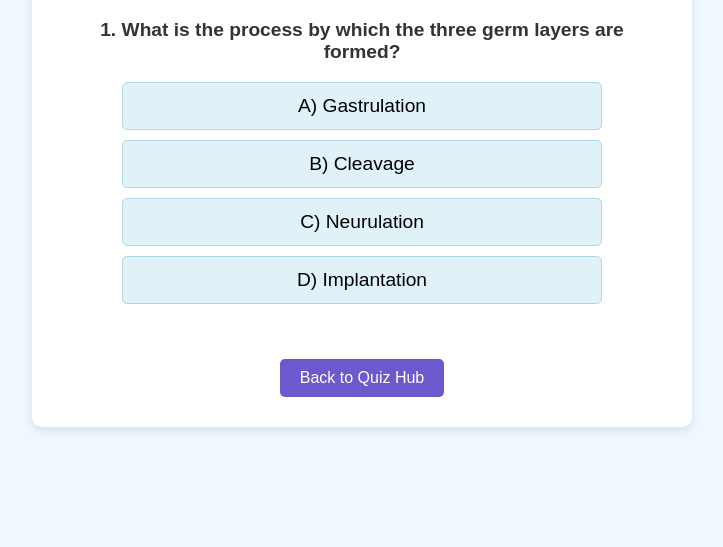
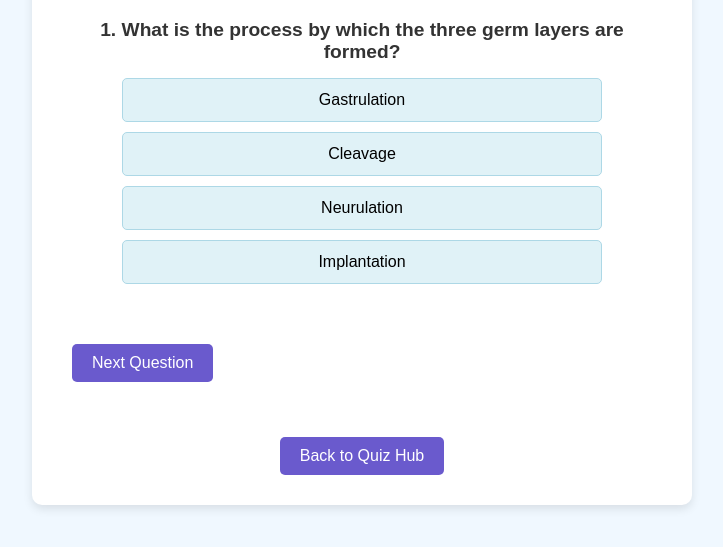
Before and after one commit to Thadrox/Medical-Website, a plain HTML site: page anatomy-quizzes/embryology-quiz.html in a window 1280 px wide. Shown: the part 131-678 px from the top of the page, without its empty margins (278-1001 px from the left). Drawn offline with Linux system fonts and the light colour scheme.

Commit message:
Update embryology-quiz.html increased number of questions
Increased number if questions with pasting

```diff
--- a/anatomy-quizzes/embryology-quiz.html
+++ b/anatomy-quizzes/embryology-quiz.html
@@ -4,7 +4,8 @@
     <meta charset="UTF-8">
     <meta name="viewport" content="width=device-width, initial-scale=1.0">
     <title>Embryology Quiz</title>
-    <link rel="icon" href="https://img.icons8.com/ios-filled/50/quiz.png" type="image/png"> <style>
+    <link rel="icon" href="https://img.icons8.com/ios-filled/50/quiz.png" type="image/png">
+    <style>
         body {
             font-family: Arial, sans-serif;
             margin: 20px;
@@ -23,10 +24,13 @@
         h1 {
             color: #2e8b57;
         }
+        .question-section {
+            margin-bottom: 20px;
+        }
         .question {
-            margin-bottom: 20px;
             font-size: 1.2em;
             font-weight: bold;
+            margin-bottom: 15px;
         }
         .options button {
             display: block;
@@ -44,10 +48,31 @@
             background-color: #cceeff;
             border-color: #99ccff;
         }
+        #feedback {
+            margin-top: 15px;
+            font-size: 1.1em;
+            font-weight: bold;
+            min-height: 25px; /* To prevent layout shift */
+        }
         #result {
             margin-top: 25px;
-            font-size: 1.1em;
+            font-size: 1.3em;
             font-weight: bold;
+            color: #2e8b57;
+        }
+        .navigation-buttons button {
+            padding: 10px 20px;
+            margin: 10px;
+            background-color: #6a5acd;
+            color: white;
+            border: none;
+            border-radius: 5px;
+            cursor: pointer;
+            font-size: 1em;
+            transition: background-color 0.3s;
+        }
+        .navigation-buttons button:hover {
+            background-color: #483d8b;
         }
         .back-button {
             display: inline-block;
@@ -67,30 +92,134 @@
 <body>
     <div class="quiz-container">
         <h1>Embryology Quiz</h1>
-        <div class="question">
-            <p>1. What is the process by which the three germ layers are formed?</p>
-            <div class="options">
-                <button onclick="checkAnswer('gastrulation')">A) Gastrulation</button>
-                <button onclick="checkAnswer('cleavage')">B) Cleavage</button>
-                <button onclick="checkAnswer('neurulation')">C) Neurulation</button>
-                <button onclick="checkAnswer('implantation')">D) Implantation</button>
-            </div>
+        <div class="question-section">
+            <p class="question" id="question-text"></p>
+            <div class="options" id="options-container">
+                </div>
+            <p id="feedback"></p>
+        </div>
+        <div class="navigation-buttons">
+            <button id="next-button" onclick="nextQuestion()">Next Question</button>
+            <button id="submit-button" onclick="showResults()" style="display:none;">Submit Quiz</button>
         </div>
         <p id="result"></p>
         <a href="https://yourusername.github.io/my-quiz-hub/index.html" class="back-button">Back to Quiz Hub</a>
     </div>
 
     <script>
-        function checkAnswer(selectedAnswer) {
-            const resultElement = document.getElementById('result');
-            if (selectedAnswer === 'gastrulation') {
-                resultElement.textContent = "Correct! Gastrulation is the process.";
-                resultElement.style.color = "green";
+        const questions = [
+            {
+                question: "1. What is the process by which the three germ layers are formed?",
+                options: ["Gastrulation", "Cleavage", "Neurulation", "Implantation"],
+                answer: "Gastrulation"
+            },
+            {
+                question: "2. Which germ layer gives rise to the nervous system and epidermis?",
+                options: ["Mesoderm", "Endoderm", "Ectoderm", "Neural Crest"],
+                answer: "Ectoderm"
+            },
+            {
+                question: "3. What is the hollow ball of cells formed after cleavage called?",
+                options: ["Morula", "Blastocyst", "Gastrula", "Zygote"],
+                answer: "Blastocyst"
+            },
+            {
+                question: "4. During which week of development does neurulation primarily occur?",
+                options: ["First week", "Second week", "Third week", "Fourth week"],
+                answer: "Third week"
+            },
+            {
+                question: "5. The process of implantation typically occurs how many days after fertilization?",
+                options: ["1-3 days", "4-6 days", "7-10 days", "11-14 days"],
+                answer: "7-10 days"
+            }
+        ];
+
+        let currentQuestionIndex = 0;
+        let score = 0;
+        let answeredCurrentQuestion = false;
+
+        const questionTextElement = document.getElementById('question-text');
+        const optionsContainer = document.getElementById('options-container');
+        const feedbackElement = document.getElementById('feedback');
+        const resultElement = document.getElementById('result');
+        const nextButton = document.getElementById('next-button');
+        const submitButton = document.getElementById('submit-button');
+
+        function displayQuestion() {
+            if (currentQuestionIndex < questions.length) {
+                const q = questions[currentQuestionIndex];
+                questionTextElement.textContent = q.question;
+                optionsContainer.innerHTML = ''; // Clear previous options
+                feedbackElement.textContent = ''; // Clear previous feedback
+                answeredCurrentQuestion = false; // Reset for the new question
+
+                q.options.forEach(option => {
+                    const button = document.createElement('button');
+                    button.textContent = option;
+                    button.onclick = () => checkAnswer(option, q.answer);
+                    optionsContainer.appendChild(button);
+                });
+
+                // Show or hide navigation buttons
+                if (currentQuestionIndex === questions.length - 1) {
+                    nextButton.style.display = 'none';
+                    submitButton.style.display = 'block';
+                } else {
+                    nextButton.style.display = 'block';
+                    submitButton.style.display = 'none';
+                }
+                resultElement.textContent = ''; // Clear final result if navigating back/forward
             } else {
-                resultElement.textContent = "Incorrect. Try again!";
-                resultElement.style.color = "red";
+                showResults();
             }
         }
+
+        function checkAnswer(selectedAnswer, correctAnswer) {
+            if (answeredCurrentQuestion) return; // Prevent multiple answers for the same question
+
+            if (selectedAnswer === correctAnswer) {
+                feedbackElement.textContent = "Correct!";
+                feedbackElement.style.color = "green";
+                score++;
+            } else {
+                feedbackElement.textContent = `Incorrect. The correct answer was: ${correctAnswer}`;
+                feedbackElement.style.color = "red";
+            }
+            answeredCurrentQuestion = true;
+            disableOptions(); // Disable buttons after an answer is selected
+        }
+
+        function disableOptions() {
+            const buttons = optionsContainer.getElementsByTagName('button');
+            for (let i = 0; i < buttons.length; i++) {
+                buttons[i].disabled = true;
+            }
+        }
+
+        function nextQuestion() {
+            if (!answeredCurrentQuestion) {
+                feedbackElement.textContent = "Please select an answer before moving on.";
+                feedbackElement.style.color = "orange";
+                return;
+            }
+            currentQuestionIndex++;
+            displayQuestion();
+        }
+
+        function showResults() {
+            questionTextElement.style.display = 'none';
+            optionsContainer.style.display = 'none';
+            feedbackElement.style.display = 'none';
+            nextButton.style.display = 'none';
+            submitButton.style.display = 'none';
+
+            resultElement.textContent = `Quiz completed! You scored ${score} out of ${questions.length}.`;
+            resultElement.style.color = '#2e8b57';
+        }
+
+        // Initialize the quiz
+        displayQuestion();
     </script>
 </body>
 </html>
```
